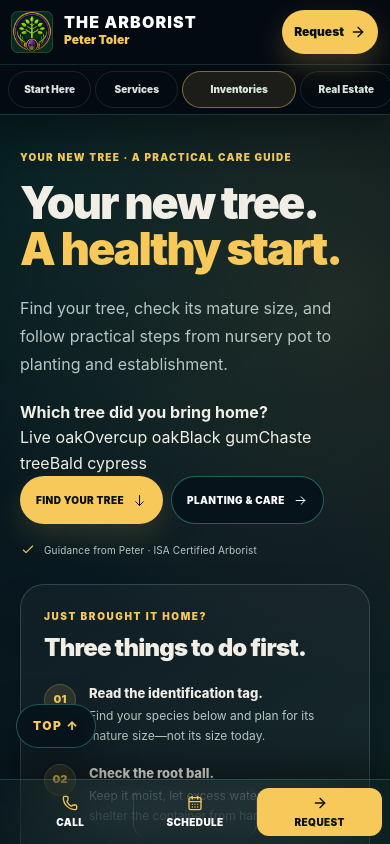
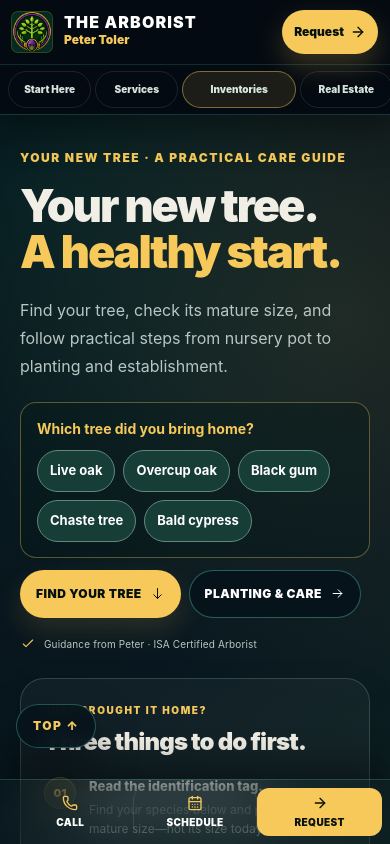
Before and after one commit to TheCryptoArborist/tree251, a Next.js app: page /plant in a window 390 px wide. Shown: the top 844 px of the page. Built offline with nearby package versions, Linux system fonts and the light colour scheme.

Commit message:
Polish /plant education, navigation, planting illustration and mobile styles

```diff
--- a/app/plant/plant-guide.css
+++ b/app/plant/plant-guide.css
@@ -671,3 +671,15 @@
 @media(max-width:540px){.plant-guide .hero h1{font-size:45px}.plant-guide .owner-start{padding:23px}.plant-guide .owner-start h2{font-size:24px}.plant-guide .owner-checklist h3{font-size:13px}.plant-guide .owner-checklist p{font-size:12px}}
 @media(max-width:370px){.plant-guide .hero h1{font-size:38px}.plant-guide .owner-start{padding:20px}.plant-guide .owner-start h2{font-size:22px}.plant-guide .owner-checklist li{gap:10px}}
 @media print{.plant-guide .owner-start{background:#fff;box-shadow:none;border:1px solid #aaa;padding:18px;margin:20px 0;break-inside:avoid}.plant-guide .owner-start h2,.plant-guide .owner-checklist h3,.plant-guide .owner-checklist p,.plant-guide .owner-start .owner-kicker,.plant-guide .owner-number{color:#142116}.plant-guide .owner-care-link{display:none}.plant-guide .hero h1{font-size:32pt}}
+
+/* Final guide polish */
+.plant-guide .quick-species{margin:20px 0 12px;padding:15px 16px;border:1px solid rgba(246,201,90,.35);border-radius:16px;background:rgba(5,25,27,.4)}
+.plant-guide .quick-species strong{display:block;color:#f6c95a;font-size:14px;margin-bottom:9px}
+.plant-guide .quick-species div{display:flex;flex-wrap:wrap;gap:8px}
+.plant-guide .quick-species a{display:inline-flex;align-items:center;min-height:42px;padding:8px 12px;border-radius:999px;background:#173d37;color:#fff;border:1px solid #5e8979;text-decoration:none;font-size:14px;font-weight:700}
+.plant-guide .quick-species a:hover,.plant-guide .quick-species a:focus-visible{background:#24574a;border-color:#f6c95a}
+.plant-guide .planting-figure{max-width:850px;margin:16px auto 25px;padding:14px;background:#102b2a;border:1px solid #557467;border-radius:18px}
+.plant-guide .planting-figure svg{width:100%;height:auto;display:block}
+.plant-guide .planting-figure figcaption{font-size:14px;line-height:1.55;color:#e2e8df;margin:5px 10px}
+@media(max-width:560px){.plant-guide .care-tab,.plant-guide .hero-actions .button,.plant-guide .hero .eyebrow{font-size:12px!important}.plant-guide .quick-species a{font-size:13px}.plant-guide .planting-figure{padding:7px}.plant-guide .planting-figure figcaption{font-size:12px}}
+@media print{header.sticky,nav[aria-label="Mobile contact actions"],.plant-guide .quick-species,.plant-guide .section-nav,.plant-guide .hero-actions,.plant-guide .planting-figure{display:none!important}.plant-guide .species-profile{break-inside:avoid-page}.plant-guide .care-panel{color:#111!important}}
```
